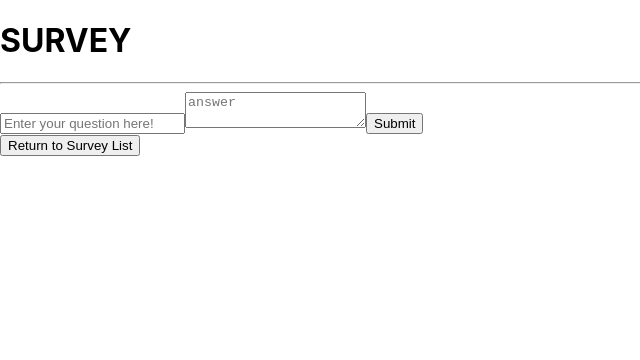
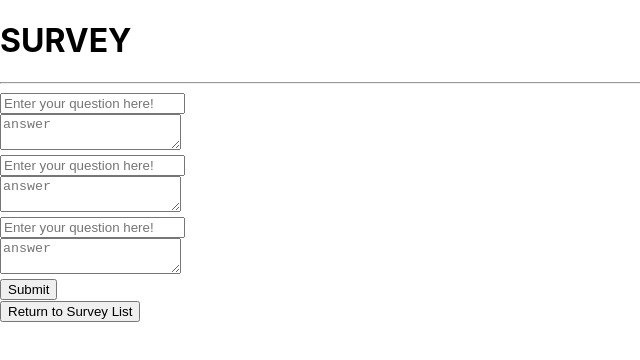
Before and after one commit to 21-Coding/firestoreSurvey, a React (Create React App) app: page / in a window 1280 px wide. Both pictures are taken after a click on the button "Add Survey". Shown: the top 360 px of the page, without its empty margins (0-640 px from the left). Built offline with nearby package versions, Linux system fonts and the light colour scheme.

Commit message:
currently working on the survey details to display
Co-authored-by: Hristo Dzhambov <dzhambov@hotmail.com>
Co-authored-by: Dominique Youmans <46074403+21-Coding@users.noreply.github.com>

```diff
--- a/src/components/ReusableForm.js
+++ b/src/components/ReusableForm.js
@@ -9,10 +9,26 @@ function ReusableForm(props) {
           type='text'
           name='question1'
           placeholder='Enter your question here!'
-        />
+        /><br />
         <textarea
           name='answer'
-          placeholder='answer' />
+          placeholder='answer' /><br />
+        <input
+          type='text'
+          name='question2'
+          placeholder='Enter your question here!'
+        /><br />
+        <textarea
+          name='answer'
+          placeholder='answer' /><br />
+        <input
+          type='text'
+          name='question3'
+          placeholder='Enter your question here!'
+        /><br />
+        <textarea
+          name='answer'
+          placeholder='answer' /><br />
         <button type='submit'>{props.buttonText}</button>
       </form>
     </React.Fragment>
--- a/src/components/Survey.js
+++ b/src/components/Survey.js
@@ -16,6 +16,6 @@ Survey.propTypes = {
   title: PropTypes.string,
   id: PropTypes.string,
   whenSurveyClicked: PropTypes.func,
-}
+};
 
 export default Survey;
--- a/src/components/SurveyList.js
+++ b/src/components/SurveyList.js
@@ -17,7 +17,7 @@ function SurveyList(props) {
   );
 }
 
-Survey.propTypes = {
+SurveyList.propTypes = {
   surveyList: PropTypes.array,
   onSurveySelection: PropTypes.func
 };
```
